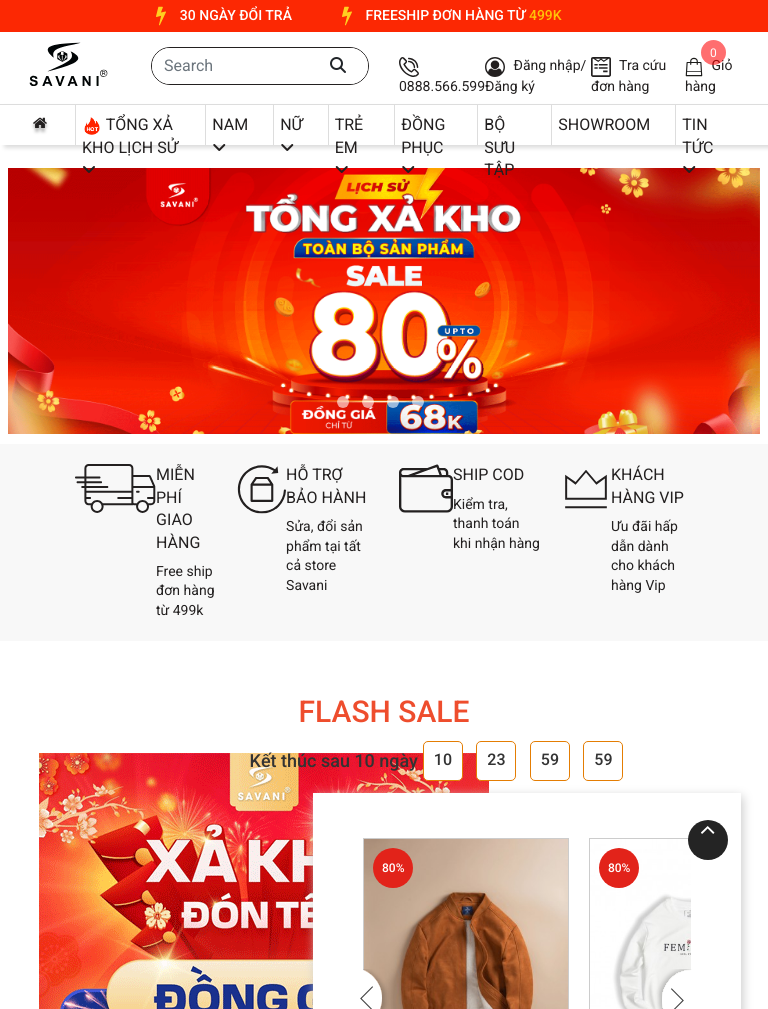
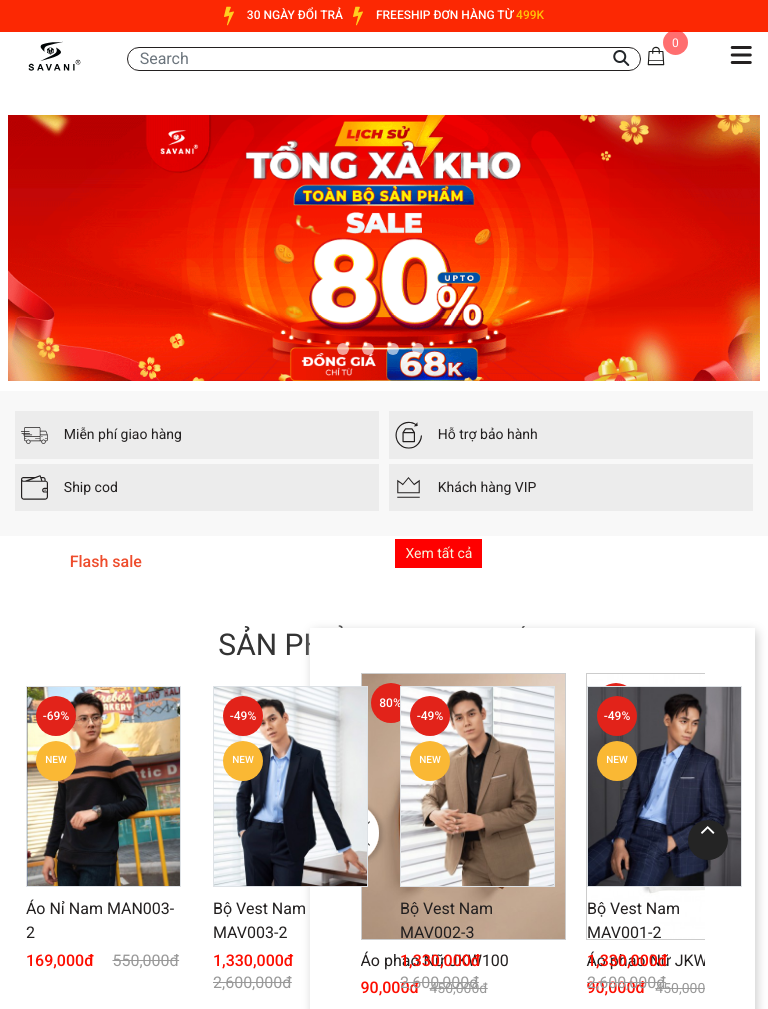
Before and after one commit to SonHai4101/Report, a plain HTML site: page index.html in a window 768 px wide. Shown: the top 1009 px of the page. Drawn offline with Linux system fonts and the light colour scheme.

Commit message:
update responsive

```diff
--- a/css/responsive.css
+++ b/css/responsive.css
@@ -4,10 +4,135 @@
     }
 }
 
+/* Tablet */
 @media (min-width: 768px) {
     body .container {
         max-width: 720px;
     }
+}
+
+@media (min-width: 740px) and (max-width: 1023px) {
+    .hidden-tablet {
+        display: none !important;
+    }
+
+    body .container {
+        width: 100%;
+        max-width: 100%;
+        padding: 0 10px !important;
+    }
+
+    .header .top-bar .top-bar-item {
+        margin-right: 10px;
+        font-size: 12px;
+    }
+
+    .header .top-bar .top-bar-item:last-child {
+        margin-right: 0;
+    }
+
+    .header .logo-fix {
+        height: 32px;
+        width: auto;
+        max-width: 84px;
+        overflow: hidden;
+    }
+
+    .header .logo-fix img {
+        height: 32px !important;
+    }
+
+    .header .form-search {
+        width: 200%;
+        position: absolute;
+        top: 0;
+        left: 0;
+        border: none;
+    }
+
+    .header .form-search input[type=text] {
+        border: 1px solid #232020;
+        height: 24px;
+    }
+
+    .header .form-search button[type=submit] {
+        top: -6px;
+        right: 0;
+    }
+
+    .header .info a:last-child {
+        position: absolute;
+        right: 100px;
+    }
+
+    .header .tablet-mobile {
+        display: block;
+        position: absolute;
+        font-size: 24px;
+        top: 0;
+        right: -625px;
+    }
+
+    .hero {
+        margin-top: 105px;
+    }
+
+    .menu-under-slide {
+        padding: 20px 0;
+    }
+
+    .menu-under-slide .col-block {
+        width: 50%;
+        padding: 0 5px;
+        margin-bottom: 5px;
+    }
+
+    .menu-under-slide .col-block a {
+        width: 100%;
+        background: #cccccc47;
+        display: inline-flex;
+        height: 100%;
+        padding: 10px 4px;
+        align-items: center;
+    }
+
+    .menu-under-slide .col-block a .img_menu_box {
+        width: 35px;
+        height: auto;
+    }
+
+    .menu-under-slide .col-block a .img_menu_box img {
+        width: 27px;
+        height: auto;
+    }
+
+    .menu-under-slide .col-block a .right {
+        width: 100%;
+    }
+
+    .menu-under-slide .col-block a .right .title {
+        margin-bottom: 0;
+        text-transform: unset !important;
+        font-size: 14px !important;
+    }
+
+    .menu-under-slide .col-block a .right p {
+        width: 96%;
+        margin-left: 4%;
+    }
+
+    .flash_sale .top {
+        display: grid;
+        grid-template-columns: 1fr 3fr;
+    }
+
+    .flash_sale .top .title {
+        font-size: 16px;
+        margin-top: 15px;
+        margin-bottom: 15px;
+        text-transform: unset;
+    }
+
 
 }
 
--- a/css/style.css
+++ b/css/style.css
@@ -63,7 +63,13 @@ li {
     list-style: none;
 }
 
+.mn-panels {
+    display: none;
+}
 
+.header .tablet-mobile {
+    display: none;
+}
 
 .header {
     position: fixed;
@@ -874,7 +880,7 @@ li {
     z-index: 9999;
     align-items: center;
     justify-content: center;
-    transition: all 2s ease;
+    transition: all 0.8s ease;
 }
 
 .dynamic {
--- a/index.html
+++ b/index.html
@@ -22,6 +22,48 @@
 </head>
 
 <body>
+    <!-- tablet & mobile menu -->
+    <div class="mn-panels">
+        <div>
+            <div class="mn-title">
+                <span>Savani.com</span>
+            </div>
+            <ul class="mn-list">
+                <li class="level-0">
+                    <a href="">Trang chủ</a>
+                </li>
+                <li class="level-0">
+                    <a href="">TỔNG XẢ KHO LỊCH SỬ</a>
+                </li>
+                <li class="level-0">
+                    <a href="">NAM</a>
+                </li>
+                <li class="level-0">
+                    <a href="">NỮ</a>
+                </li>
+                <li class="level-0">
+                    <a href="">TRẺ EM</a>
+                </li>
+                <li class="level-0">
+                    <a href="">ĐỒNG PHỤC</a>
+                </li>
+                <li class="level-0">
+                    <a href="">BỘ SƯU TẬP</a>
+                </li>
+                <li class="level-0">
+                    <a href="">SHOWROOM</a>
+                </li>
+                <li class="level-0">
+                    <a href="">TIN TỨC</a>
+                </li>
+                <li class="level-0">
+                    <a href="">Đăng nhập</a>
+                </li>
+            </ul>
+        </div>
+    </div>
+
+
     <div class="main" style="height: 2000px;">
         <div id="web-content" class="container-fluid">
             <div class="header">
@@ -48,6 +90,9 @@
                 <div class="container">
                     <div class="row py-2">
                         <div class="col-md-2 col-lg-1">
+                            <a class="tablet-mobile" href="">
+                                <i class="fa-solid fa-bars"></i>
+                            </a>
                             <a class="logo-fix">
                                 <img src="img/icon/logo.svg" alt="" class="">
                             </a>
@@ -62,29 +107,30 @@
                         </div>
                         <div class="col-md-6">
                             <div class="info mt-3">
-                                <a href="">
+                                <a class="hidden-tablet" href="">
                                     <img class="info-icon" src="img/icon/phone.svg" alt="">
                                     0888.566.599
                                 </a>
-                                <div class="log-in-out">
+                                <div class="log-in-out hidden-tablet">
                                     <img class="info-icon" src="img/icon/user.svg" alt="">
                                     <a href="">Đăng nhập/</a>
                                     <a href="">Đăng ký</a>
                                 </div>
-                                <a href="">
+                                <a class="hidden-tablet" href="">
                                     <img class="info-icon" src="img/icon/tracuu.svg" alt="">
                                     Tra cứu đơn hàng
                                 </a>
-                                <a href="">
+                                <a class="" href="">
                                     <img class="info-icon" src="img/icon/bag.svg" alt="">
-                                    <span>Giỏ hàng</span>
+                                    <span class="hidden-tablet">Giỏ hàng</span>
                                     <p class="count-products">0</p>
                                 </a>
+
                             </div>
                         </div>
                     </div>
                 </div>
-                <div id="cssmenu">
+                <div id="cssmenu" class="hidden-tablet">
                     <div class="container">
                         <ul id="megamenu" class="menu">
                             <li class="level-0">
@@ -530,53 +576,53 @@
             <div class="menu-under-slide">
                 <div class="container">
                     <div class="row m-0">
-                        <div class="col-md-3 col-sm-6 col-6 col-block">
+                        <div class="col-md-3 col-sm-6 col-xs-6 col-6 col-block">
                             <a href="">
                                 <div class="img_menu_box">
                                     <img src="img/icon/freeship-icon.svg" alt="">
                                 </div>
-                                <div>
+                                <div class="right">
                                     <p class="title">Miễn phí giao hàng</p>
-                                    <div>
+                                    <div class="hidden-tablet">
                                         <p class="mb-0">Free ship đơn hàng từ 499k</p>
                                     </div>
                                 </div>
                             </a>
                         </div>
-                        <div class="col-md-3 col-sm-6 col-6 col-block">
+                        <div class="col-md-3 col-sm-6 col-xs-6 col-6 col-block">
                             <a href="">
                                 <div class="img_menu_box">
                                     <img src="img/icon/baohanh-icon.svg" alt="">
                                 </div>
-                                <div>
+                                <div class="right">
                                     <p class="title">Hỗ trợ bảo hành</p>
-                                    <div>
+                                    <div class="hidden-tablet">
                                         <p class="mb-0">Sửa, đổi sản phẩm tại tất cả store Savani</p>
                                     </div>
                                 </div>
                             </a>
                         </div>
-                        <div class="col-md-3 col-sm-6 col-6 col-block">
+                        <div class="col-md-3 col-sm-6 col-xs-6 col-6 col-block">
                             <a href="">
                                 <div class="img_menu_box">
                                     <img src="img/icon/shipcod-icon.svg" alt="">
                                 </div>
-                                <div>
+                                <div class="right">
                                     <p class="title">Ship cod</p>
-                                    <div>
+                                    <div class="hidden-tablet">
                                         <p class="mb-0">Kiểm tra, thanh toán khi nhận hàng</p>
                                     </div>
                                 </div>
                             </a>
                         </div>
-                        <div class="col-md-3 col-sm-6 col-6 col-block">
+                        <div class="col-md-3 col-sm-6 col-xs-6 col-6 col-block">
                             <a href="">
                                 <div class="img_menu_box">
                                     <img src="img/icon/khachhangvip-icon.svg" alt="">
                                 </div>
-                                <div>
+                                <div class="right">
                                     <p class="title">Khách hàng VIP</p>
-                                    <div>
+                                    <div class="hidden-tablet">
                                         <p class="mb-0">Ưu đãi hấp dẫn dành cho khách hàng Vip</p>
                                     </div>
                                 </div>
@@ -597,7 +643,7 @@
                                         </p>
                                     </div>
                                     <div class="bottom">
-                                        <div class="banner-flash">
+                                        <div class="banner-flash hidden-tablet">
                                             <img src="img/hero/flashsale.gif" alt="">
                                         </div>
                                         <div id="flash" class="owl-carousel">
@@ -847,7 +893,7 @@
                                         </div>
                                         <a class="link-all" href="">Xem tất cả</a>
                                     </div>
-                                    <div class="count-down-pc">
+                                    <div class="count-down-pc hidden-tablet">
                                         <p class="end-time">
                                             Kết thúc sau <span class="count-day">10 </span>ngày
                                         </p>
```
